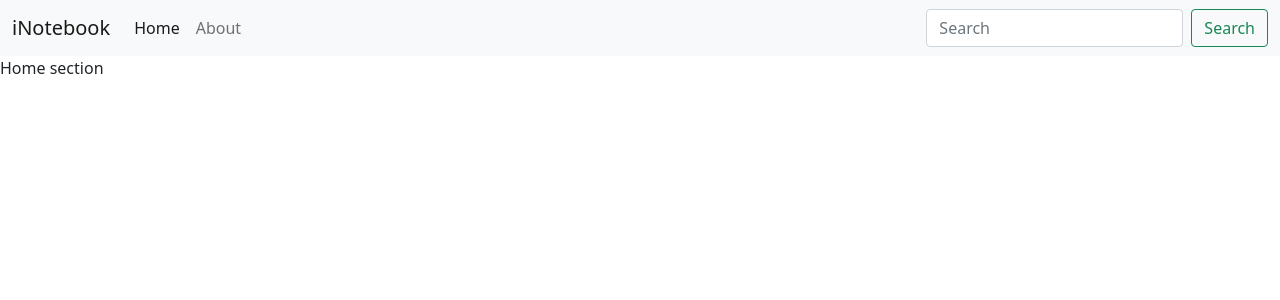
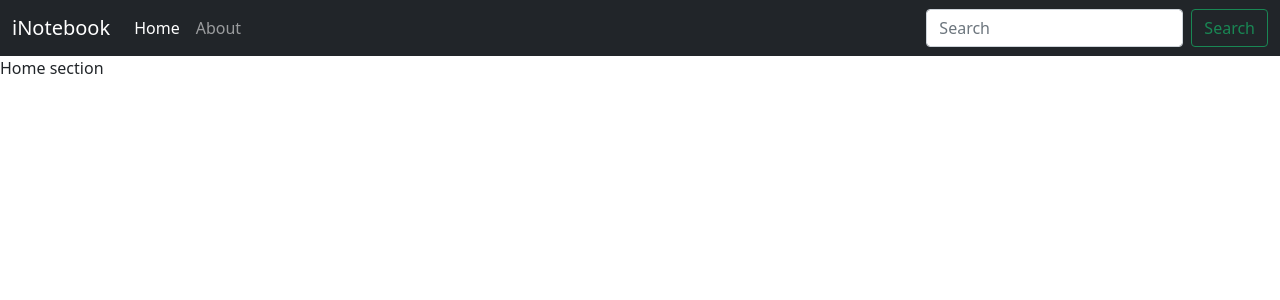
Before and after one commit to jasirullah12345/iNotebook-Frontend, a React (Create React App) app: page / in a window 1280 px wide. Shown: the top 300 px of the page. Built offline with nearby package versions, Linux system fonts and the light colour scheme.

Commit message:
useLocation in Navbar

```diff
--- a/package.json
+++ b/package.json
@@ -9,6 +9,7 @@
     "bootstrap": "^5.1.3",
     "concurrently": "^6.3.0",
     "jquery": "^3.6.0",
+    "prop-types": "^15.7.2",
     "react": "^17.0.2",
     "react-dom": "^17.0.2",
     "react-router-dom": "^6.0.0",
--- a/src/App.js
+++ b/src/App.js
@@ -7,7 +7,7 @@ import About from "./components/About";
 function App() {
     return (
         <>
-            <Navbar/>
+            <Navbar text="iNotebook"/>
             <Routes>
                 <Route path="/" element={<Home />} />
                 <Route path="/about" element={<About />} />
--- a/src/components/Navbar.js
+++ b/src/components/Navbar.js
@@ -1,11 +1,14 @@
 import React from 'react';
-import { Link } from "react-router-dom";
-const Navbar = () => {
+import {Link, useLocation} from "react-router-dom";
+import PropTypes from "prop-types";
+
+const Navbar = (props) => {
+    let location = useLocation().pathname;
     return (
         <>
-            <nav className="navbar navbar-expand-lg navbar-light bg-light">
+            <nav className="navbar navbar-expand-lg navbar-dark bg-dark">
                 <div className="container-fluid">
-                    <Link className="navbar-brand" to="/">iNotebook</Link>
+                    <Link className="navbar-brand" to="/">{props.text}</Link>
                     <button className="navbar-toggler" type="button" data-bs-toggle="collapse"
                             data-bs-target="#navbarSupportedContent" aria-controls="navbarSupportedContent"
                             aria-expanded="false" aria-label="Toggle navigation">
@@ -14,15 +17,18 @@ const Navbar = () => {
                     <div className="collapse navbar-collapse" id="navbarSupportedContent">
                         <ul className="navbar-nav me-auto mb-2 mb-lg-0">
                             <li className="nav-item">
-                                <Link className="nav-link active" aria-current="page" to="/">Home</Link>
+                                <Link className={`nav-link ${location === "/" ? "active" : ""}`} aria-current="page"
+                                      to="/">Home</Link>
                             </li>
                             <li className="nav-item">
-                                <Link className="nav-link" to="/about">About</Link>
+                                <Link className={`nav-link ${location === "/about" ? "active" : ""}`}
+                                      to="/about">About</Link>
                             </li>
                         </ul>
                         <form className="d-flex">
-                            <input className="form-control me-2" type="search" placeholder="Search" aria-label="Search"/>
-                                <button className="btn btn-outline-success" type="submit">Search</button>
+                            <input className="form-control me-2" type="search" placeholder="Search"
+                                   aria-label="Search"/>
+                            <button className="btn btn-outline-success" type="submit">Search</button>
                         </form>
                     </div>
                 </div>
@@ -30,5 +36,10 @@ const Navbar = () => {
         </>
     );
 };
-
+Navbar.propTypes = {
+    text: PropTypes.string
+}
+Navbar.defaultProps = {
+    text: 'Navbar'
+}
 export default Navbar;
```
